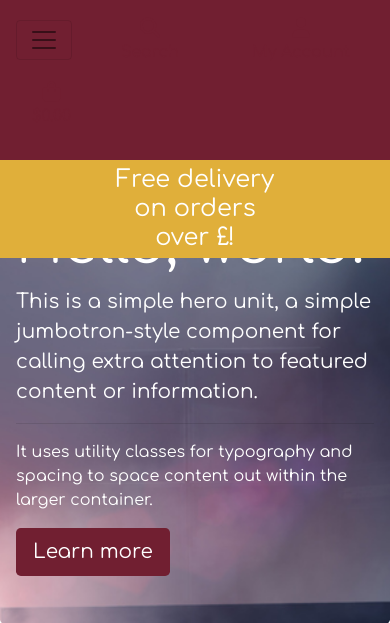
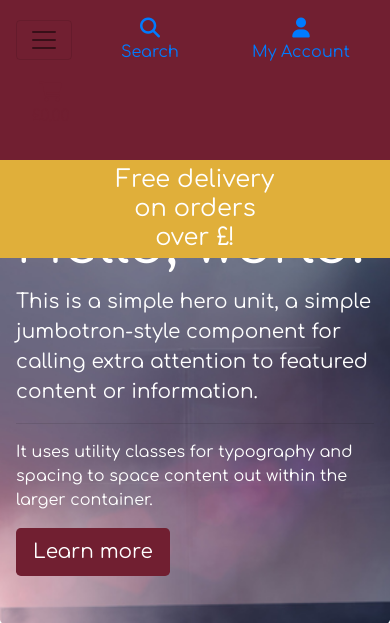
Before and after one commit to PaulModaley/guitarstore, a Django app: page / in a window 390 px wide. Shown: the top 623 px of the page. Run offline with Django 3.2, Linux system fonts and the light colour scheme; grey boxes labelled with a size stand in for pictures from a placeholder-image service; some libraries are stand-ins or nearby versions.

Commit message:
style account and shopping cart icons and mobile responsivity

```diff
--- a/templates/base.html
+++ b/templates/base.html
@@ -52,7 +52,7 @@
         <div id="topnav" class="row bg-white pt-lg-2 d-none d-lg-flex">
             <div class="col-12 col-lg-4 my-auto py-1 py-lg-0 text-center text-lg-left">
                 <a href="{% url 'home' %}" class="nav-link main-logo-link">
-                    <h2 class=" text-black my-0"><strong>Legato</strong> Music</h2>
+                    <h2 class="text-black my-0" style="color: #711F31;"><strong>Legato</strong> Music</h2>
                 </a>
             </div>
             <div class="col-12 col-lg-4 my-auto py-1 py-lg-0">
--- a/templates/includes/mobile-top-header.html
+++ b/templates/includes/mobile-top-header.html
@@ -1,5 +1,5 @@
 <li class="list-inline-item">
-    <a class="text-black nav-link d-block d-lg-none" href="#" id="mobile-search" data-toggle="dropdown" aria-haspopup="true" aria-expanded="false">
+    <a class="nav-link d-block d-lg-none" href="#" id="mobile-search" data-toggle="dropdown" aria-haspopup="true" aria-expanded="false">
         <div class="text-center">
             <div><i class="fas fa-search fa-lg"></i></div>
             <p class="my-0">Search</p>
@@ -21,7 +21,7 @@
     </div>
 </li>
 <li class="list-inline-item dropdown">
-    <a class="text-black nav-link d-block d-lg-none" href="#" id="user-options" data-toggle="dropdown" aria-haspopup="true" aria-expanded="false">
+    <a class="nav-link d-block d-lg-none" href="#" id="user-options" data-toggle="dropdown" aria-haspopup="true" aria-expanded="false">
         <div class="text-center">
             <div><i class="fas fa-user fa-lg"></i></div>
             <p class="my-0">My Account</p>
@@ -43,12 +43,12 @@
 <li class="list-inline-item">
     <a class="{% if grand_total %}text-primary font-weight-bold{% else %}text-black{% endif %} nav-link d-block d-lg-none" href="">
         <div class="text-center">
-            <div><i class="fas fa-shopping-bag fa-lg"></i></div>
+            <div><i class="fas fa-shopping-cart fa-lg"></i></div>
             <p class="my-0">
                 {% if grand_total %}
                     ${{ grand_total|floatformat:2 }}
                 {% else %}
-                    $0.00
+                    £0.00
                 {% endif %}
             </p>
         </div>
```
Also changed, not shown: static/css/base.css (+18 -0 lines).
